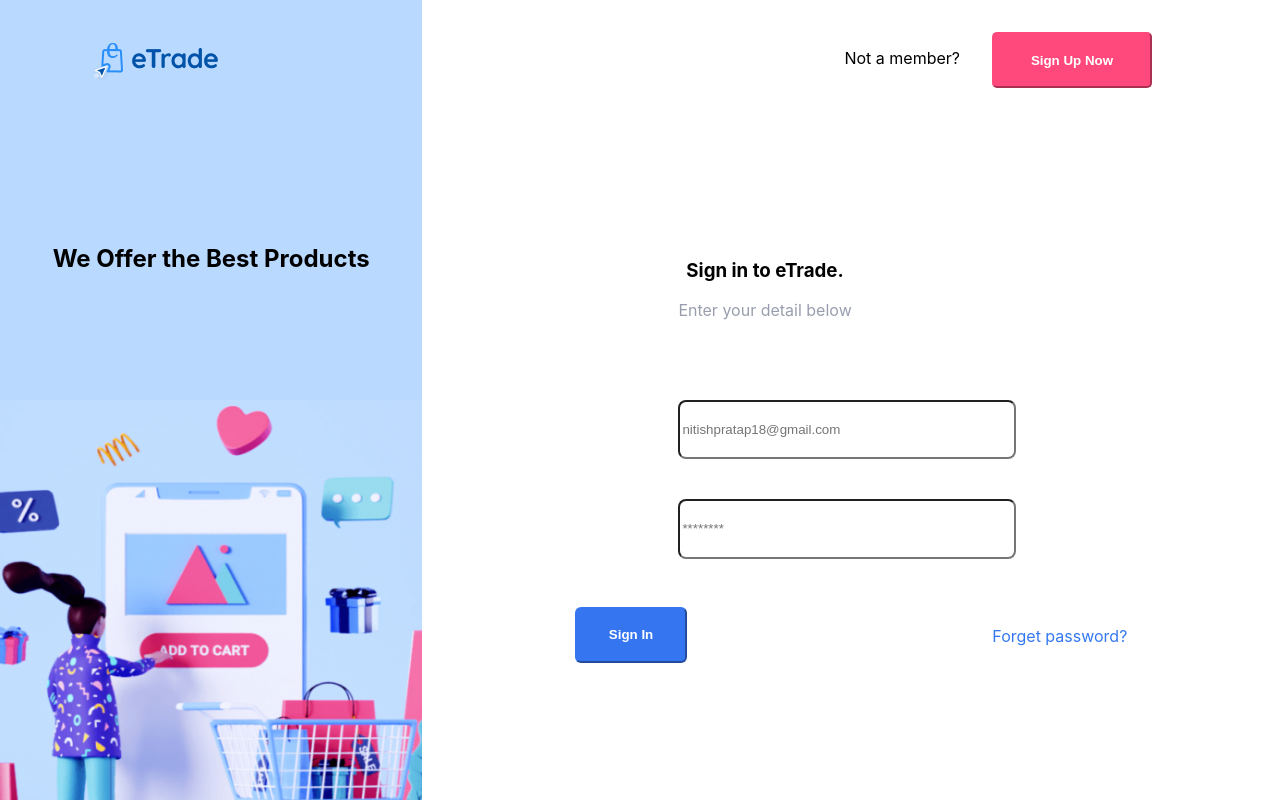
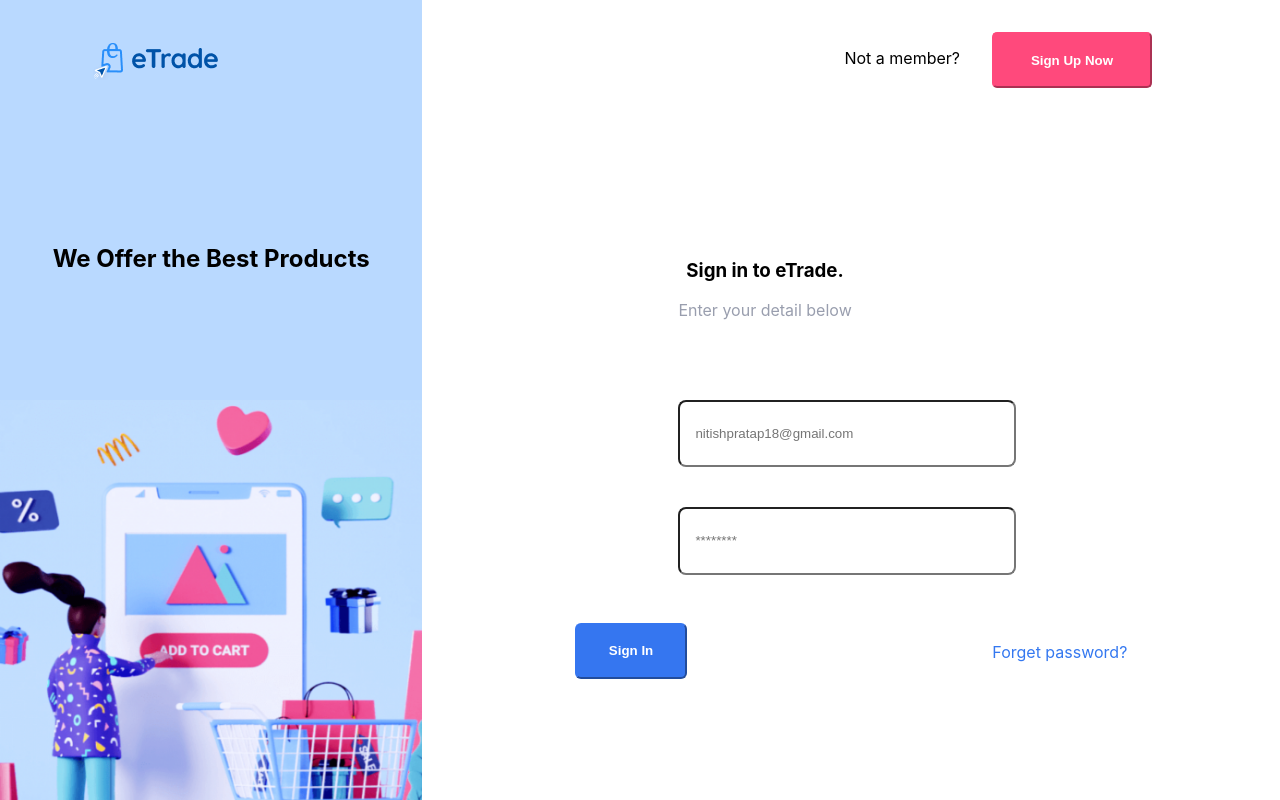
Before and after one commit to nitishpratap/ebuy, a React (Create React App) app in the folder client/: page / in a window 1280 px wide. Built offline with nearby package versions, Linux system fonts and the light colour scheme.

Commit message:
signIn ui completed

```diff
--- a/client/src/Components/SignIn/style.css
+++ b/client/src/Components/SignIn/style.css
@@ -231,3 +231,7 @@
 
 
 }
+input{
+    padding : 5px;
+    padding-left: 15px;
+}
```
